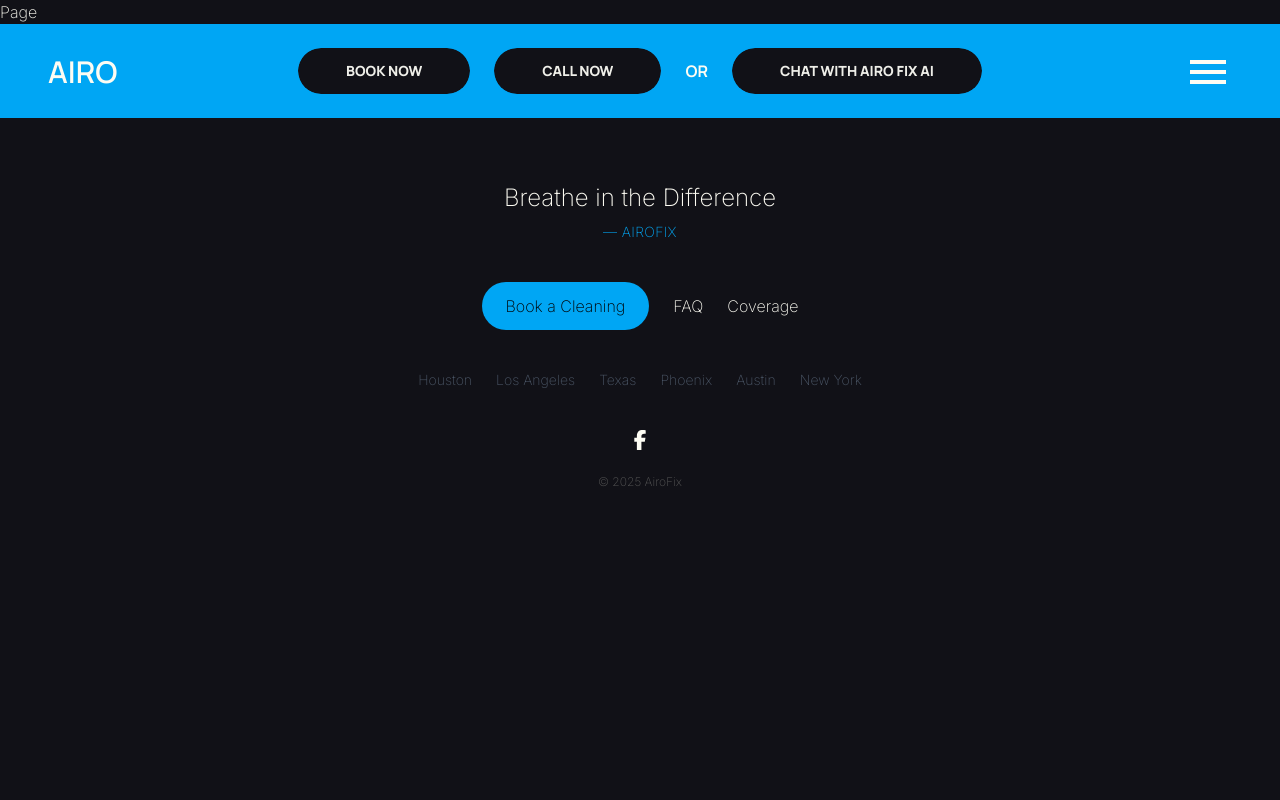
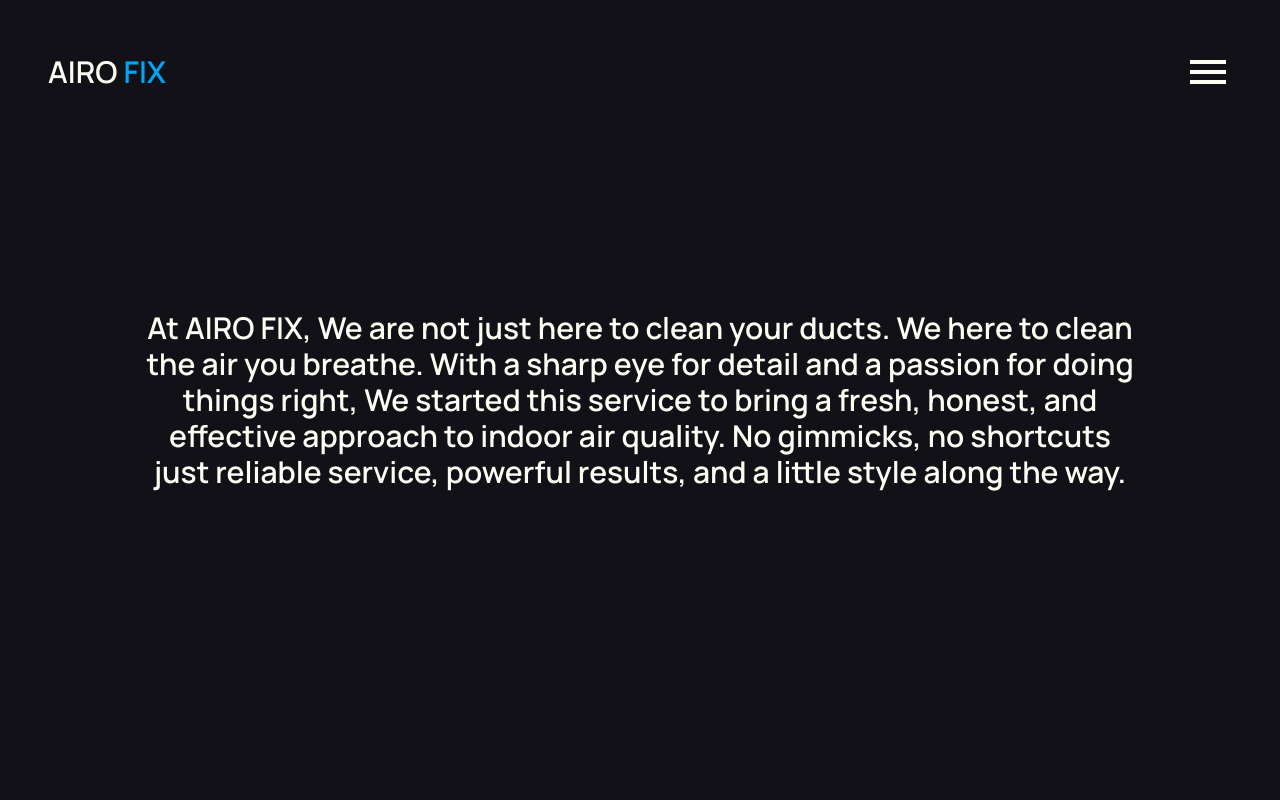
Before and after one commit to SyedMash/duct-cleaning-creative, a Next.js app: page /about in a window 1280 px wide. Shown: the top 800 px of the page. Built offline with nearby package versions, Linux system fonts and the light colour scheme.

Commit message:
add about us

```diff
--- a/app/about/page.tsx
+++ b/app/about/page.tsx
@@ -1,5 +1,6 @@
 import { Metadata } from "next";
 import React from "react";
+import Bounded from "@/components/Bounded";
 
 export const metadata: Metadata = {
   title: "Airo Fix | About",
@@ -8,7 +9,16 @@ export const metadata: Metadata = {
 
 const Page = () => {
   return (
-    <div>Page</div>
+    <Bounded className={"h-screen flex-center"}>
+      <p  className={"font-manrope text-balance text-center text-lg md:text-2xl lg:text-3xl font-semibold"}>
+        At AIRO FIX, We are not just here to clean your ducts. We here to clean
+        the air you breathe. With a sharp eye for detail and a passion for doing
+        things right, We started this service to bring a fresh, honest, and
+        effective approach to indoor air quality. No gimmicks, no shortcuts
+        just reliable service, powerful results, and a little style along the
+        way.
+      </p>
+    </Bounded>
   );
 };
 export default Page;
--- a/app/layout.tsx
+++ b/app/layout.tsx
@@ -6,7 +6,6 @@ import Smooth from "@/components/Smooth";
 import Footer from "@/components/Footer";
 import ScrollTop from "@/components/ScrollTop";
 import { Toaster } from "@/components/ui/sonner";
-import GlobalLoader from "@/components/GlobalLoader";
 import Preloader from "@/components/PreLoader";
 
 const inter = Inter({
--- a/app/page.tsx
+++ b/app/page.tsx
@@ -62,7 +62,6 @@ export default function Home() {
 
   return (
     <main className="overflow-hidden">
-      {!isLoaded && <Loader onCompleted={() => setIsLoaded(true)} />}
       <section className="bg-brand-black relative z-30 h-screen overflow-hidden">
         <div className="img-wrapper absolute inset-0 scale-110 transform opacity-0">
           <video
```
